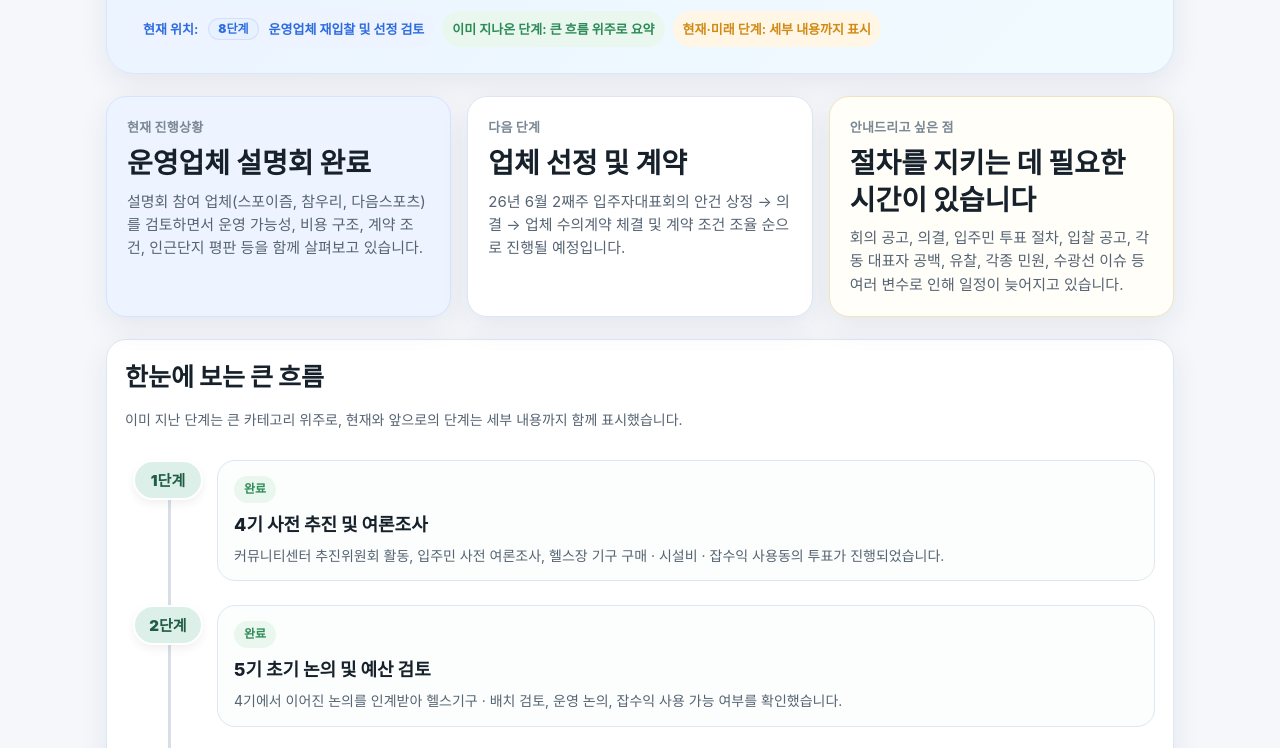
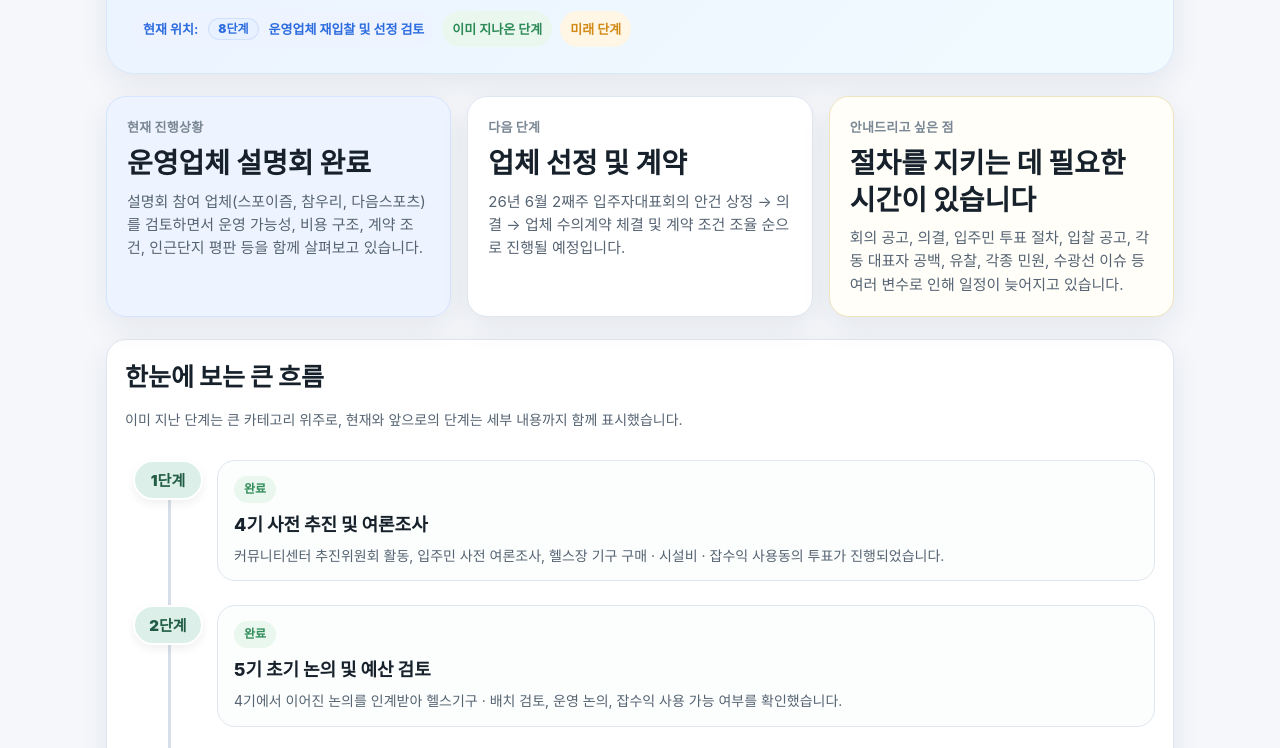
Before and after one commit to SandleAPT/CommunityNotice, a plain HTML site: page index.html in a window 1280 px wide. Shown: the part 178-926 px from the top of the page. Drawn offline with Linux system fonts and the light colour scheme.

Commit message:
Update index.html
Modifying the Top Guide

```diff
--- a/index.html
+++ b/index.html
@@ -179,8 +179,8 @@
 <p class="lead">입주민 여러분이 한눈에 이해하실 수 있도록, 지금까지의 진행 과정과 현재 위치, 앞으로 남은 절차를 보기 쉽게 정리했습니다.</p>
 <div class="chip-row">
 <span class="chip blue">현재 위치: <span class="inline-stage-pill">8단계</span> 운영업체 재입찰 및 선정 검토</span>
-<span class="chip green">이미 지나온 단계: 큰 흐름 위주로 요약</span>
-<span class="chip amber">현재·미래 단계: 세부 내용까지 표시</span>
+<span class="chip green">이미 지나온 단계</span>
+<span class="chip amber">미래 단계</span>
 </div>
 </section>
 <section class="grid grid-3 section">
```
